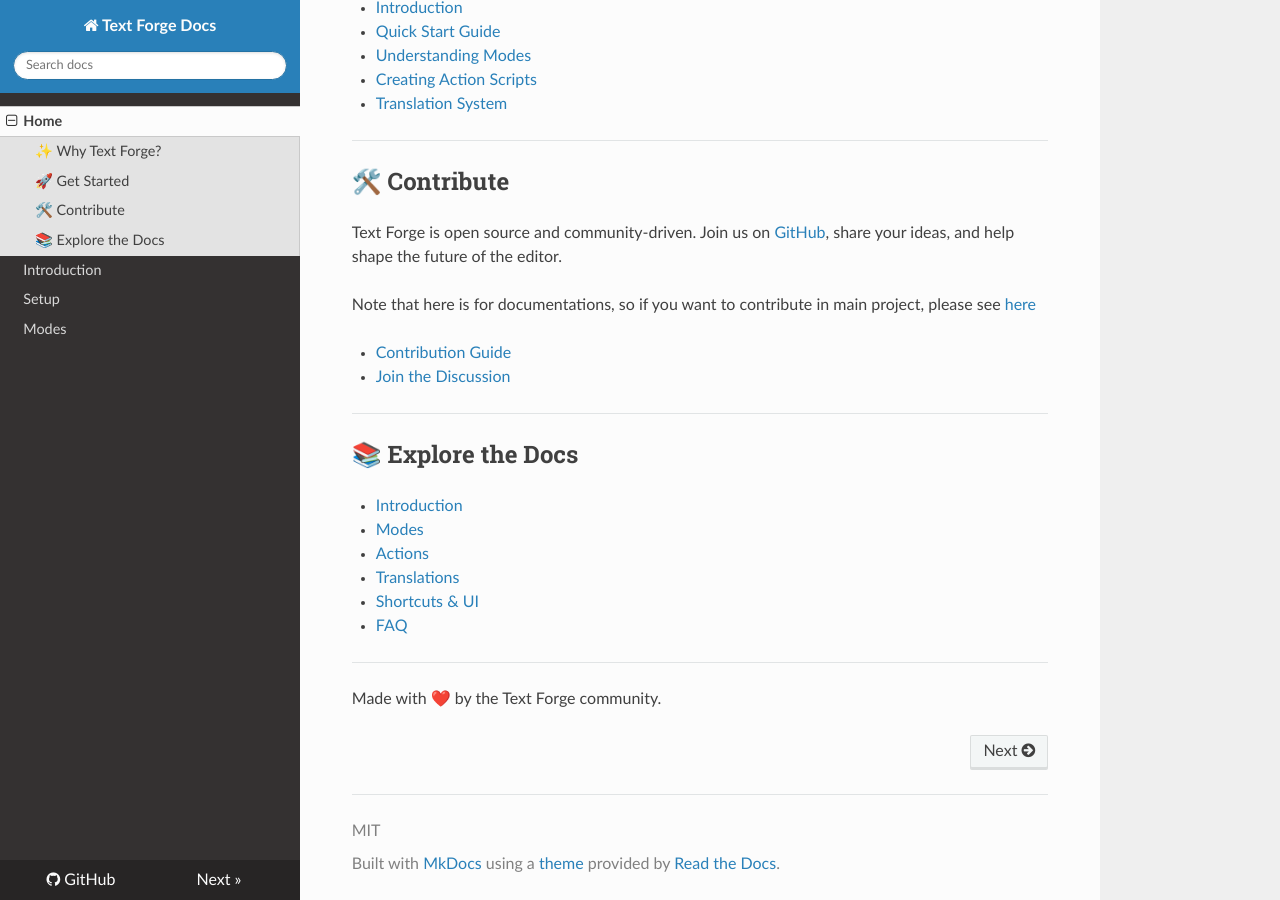
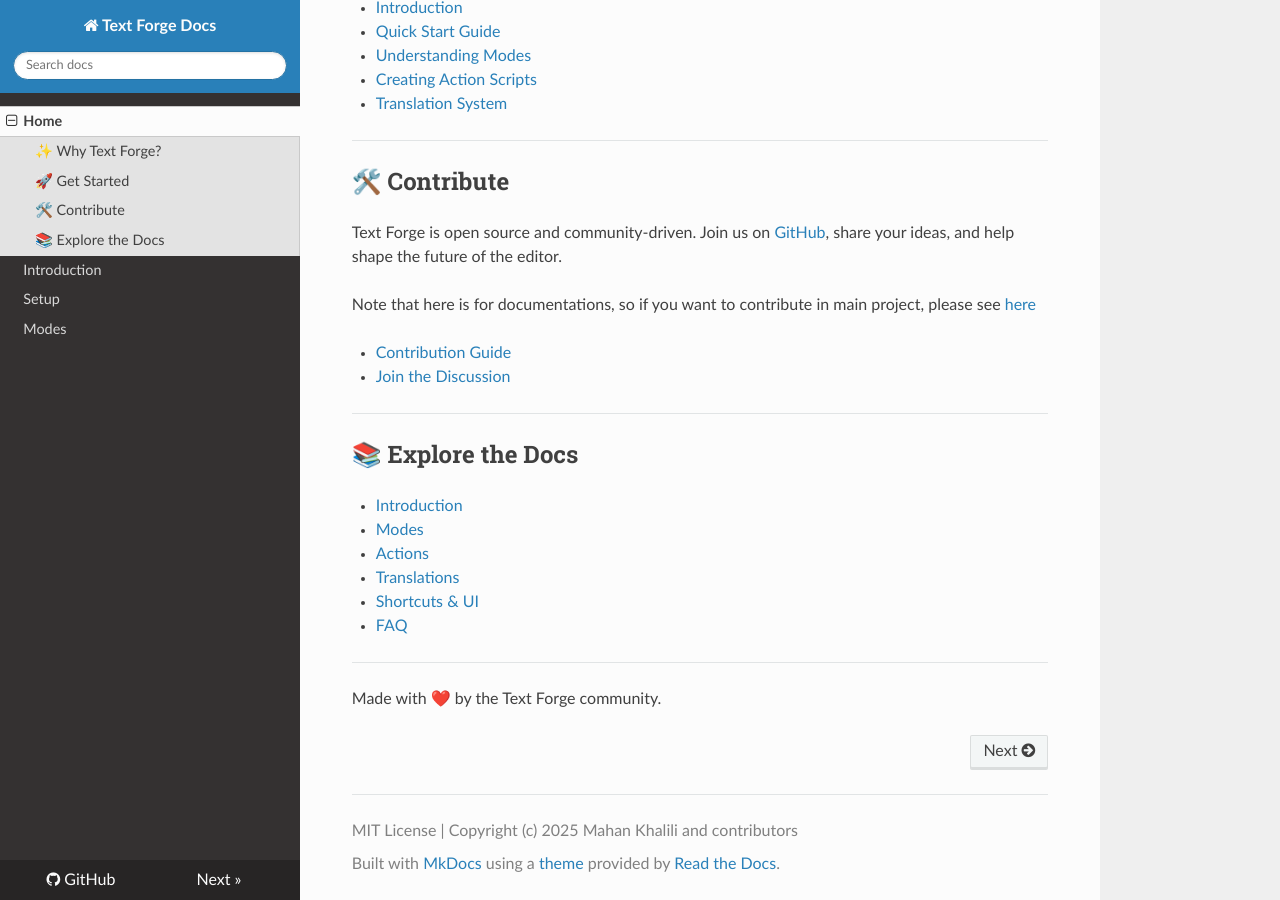
Before and after one commit to text-forge/docs, an MkDocs documentation site: the page built from docs/index.md, in a window 1280 px wide and 900 px high, scrolled down 709 px. Built offline with MkDocs 1.6.1, drawn with Linux system fonts in a browser that asks for light colours; nearby versions of some CDN libraries; a script that is not in the unit is left out.

Commit message:
Update license

```diff
--- a/mkdocs.yml
+++ b/mkdocs.yml
@@ -6,7 +6,7 @@ edit_uri: blob/Main/docs
 
 site_description: Online documentation for Text Forge
 site_author: Text Forge
-copyright: MIT
+copyright: MIT License | Copyright (c) 2025 Mahan Khalili and contributors
 
 nav:
   - Home: index.md
```
